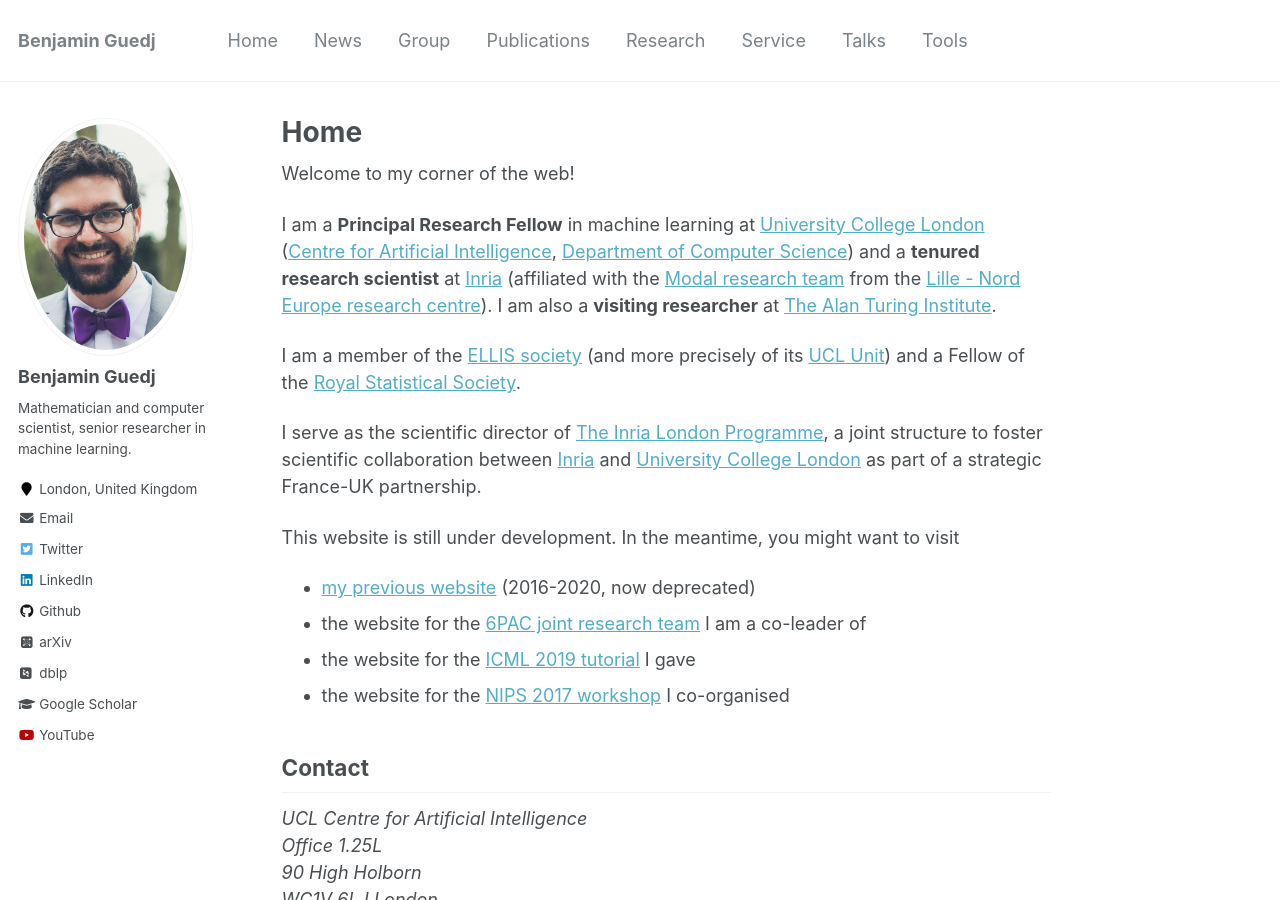
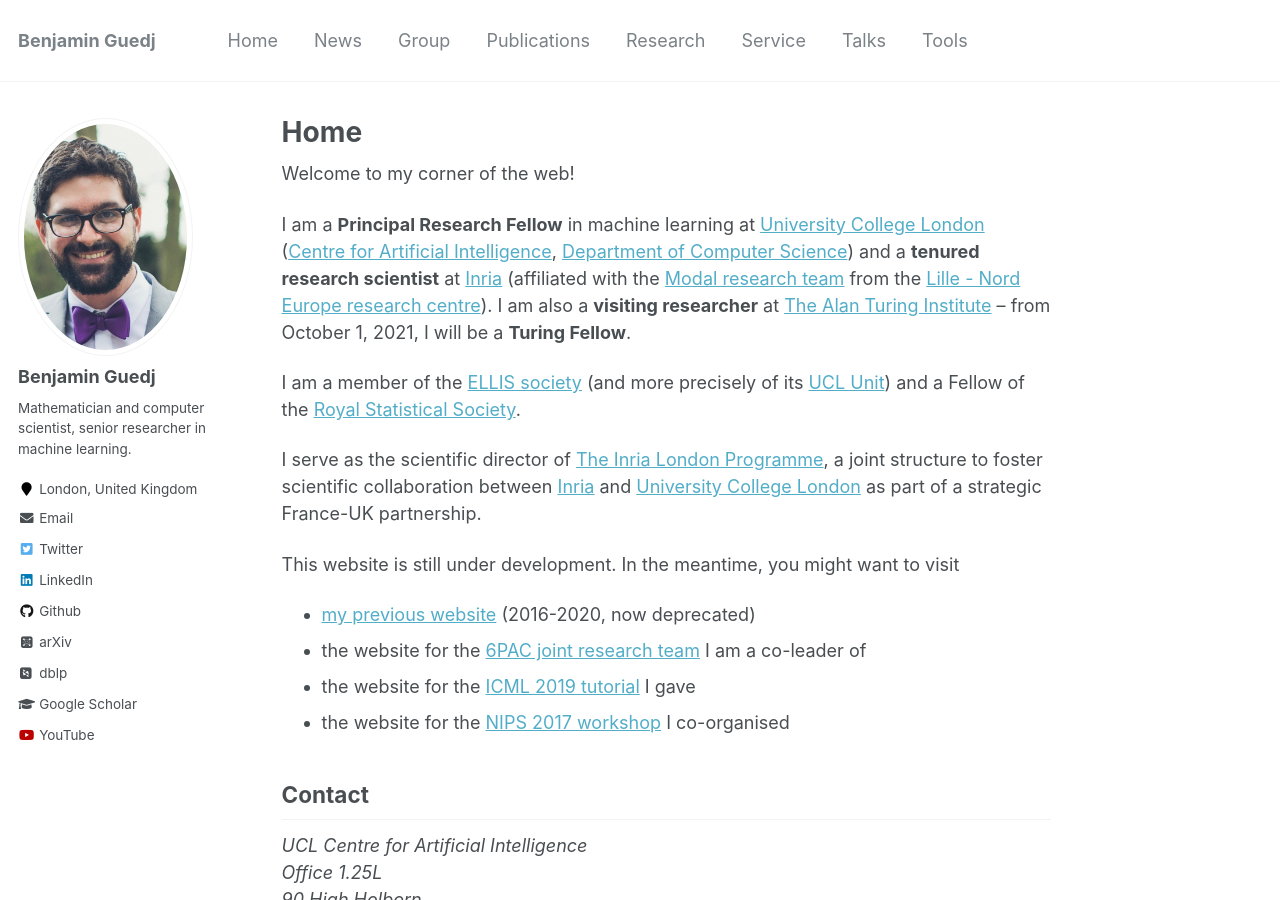
Before and after one commit to bguedj/bguedj.github.io, a Jekyll site: the page built from _pages/about.md, in a window 1280 px wide and 900 px high. Built offline with Jekyll 4.4.1, drawn with Linux system fonts in a browser that asks for light colours; some web fonts are replaced; comment, search, counter and statistics services are not loaded.

Commit message:
turing fellow

```diff
--- a/_pages/about.md
+++ b/_pages/about.md
@@ -11,7 +11,7 @@
 
 Welcome to my corner of the web!
 
-I am a **Principal Research Fellow** in machine learning at [University College London](https://www.ucl.ac.uk) ([Centre for Artificial Intelligence](https://www.ucl.ac.uk/ai-centre/), [Department of Computer Science](https://www.ucl.ac.uk/computer-science/)) and a **tenured research scientist** at [Inria](http://www.inria.fr/) (affiliated with the [Modal research team](https://team.inria.fr/modal/) from the [Lille - Nord Europe research centre](https://www.inria.fr/fr/centre-inria-lille-nord-europe)). I am also a **visiting researcher** at [The Alan Turing Institute](https://www.turing.ac.uk).
+I am a **Principal Research Fellow** in machine learning at [University College London](https://www.ucl.ac.uk) ([Centre for Artificial Intelligence](https://www.ucl.ac.uk/ai-centre/), [Department of Computer Science](https://www.ucl.ac.uk/computer-science/)) and a **tenured research scientist** at [Inria](http://www.inria.fr/) (affiliated with the [Modal research team](https://team.inria.fr/modal/) from the [Lille - Nord Europe research centre](https://www.inria.fr/fr/centre-inria-lille-nord-europe)). I am also a **visiting researcher** at [The Alan Turing Institute](https://www.turing.ac.uk) -- from October 1, 2021, I will be a **Turing Fellow**.
 
 I am a member of the [ELLIS society](https://ellis.eu) (and more precisely of its [UCL Unit](https://ucl-ellis.github.io)) and a Fellow of the [Royal Statistical Society](https://rss.org.uk).
 
```
